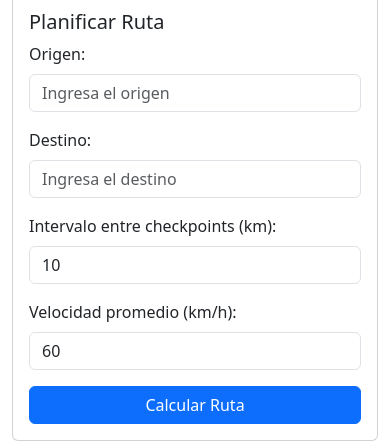
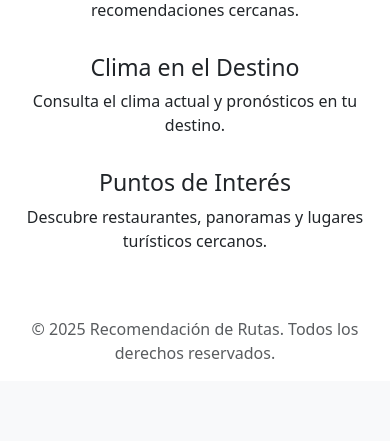
Before and after one commit to jleiva831/recomendacionruta, a Flask app: page / in a window 390 px wide. Shown: the part 611-1052 px from the top of the page. After the commit the page ends 970 px from the top, so only its background shows below. Run offline with Flask 3, Linux system fonts and the light colour scheme; the visitor is signed in with stand-in values (Sample User, id 1).

Commit message:
Initial commit: Add project files

```diff
--- a/Templates/base.html
+++ b/Templates/base.html
@@ -17,28 +17,32 @@
 </head>
 <body>
     <!-- Menú de navegación -->
-    <nav class="navbar navbar-expand-lg navbar-dark bg-dark">
+    <nav class="navbar navbar-expand-lg navbar-light bg-light">
         <div class="container-fluid">
-            <a class="navbar-brand" href="/">Planificador de Rutas</a>
+            <a class="navbar-brand" href="{{ url_for('index') }}">Recomendación de Rutas</a>
             <button class="navbar-toggler" type="button" data-bs-toggle="collapse" data-bs-target="#navbarNav" aria-controls="navbarNav" aria-expanded="false" aria-label="Toggle navigation">
                 <span class="navbar-toggler-icon"></span>
             </button>
             <div class="collapse navbar-collapse" id="navbarNav">
-                <ul class="navbar-nav">
+                <ul class="navbar-nav ms-auto">
+                    {% if current_user.is_authenticated %}
                         <li class="nav-item">
-                        <a class="nav-link" href="/">Inicio</a>
+                            <a class="nav-link" href="{{ url_for('calcular_ruta') }}">Planificar Ruta</a>
                         </li>
                         <li class="nav-item">
-                        <a class="nav-link" href="/mis_rutas">Mis Rutas</a>
+                            <a class="nav-link" href="{{ url_for('mis_rutas') }}">Mis Rutas</a>
                         </li>
-                    {% if current_user.is_admin %}
                         <li class="nav-item">
-                        <a class="nav-link" href="{{ url_for('admin_users') }}">Administrar Usuarios</a>
+                            <a class="nav-link" href="{{ url_for('logout') }}">Cerrar Sesión</a>
+                        </li>
+                    {% else %}
+                        <li class="nav-item">
+                            <a class="nav-link" href="{{ url_for('login') }}">Iniciar Sesión</a>
+                        </li>
+                        <li class="nav-item">
+                            <a class="nav-link" href="{{ url_for('register') }}">Regístrate</a>
                         </li>
                     {% endif %}
-                    <li class="nav-item">
-                        <a class="nav-link" href="/logout">Cerrar Sesión</a>
-                    </li>
                 </ul>
             </div>
         </div>
--- a/Templates/index.html
+++ b/Templates/index.html
@@ -3,95 +3,37 @@
 {% block title %}Inicio{% endblock %}
 
 {% block content %}
-<div class="row">
-    <div class="col-md-8">
-        <div id="map" style="height: 500px; border: 1px solid #ddd;"></div>
+<div class="container mt-5">
+    <!-- Banner -->
+    <div class="jumbotron text-center bg-primary text-white py-5">
+        <h1 class="display-4">Bienvenido a Recomendación de Rutas</h1>
+        <p class="lead">Planifica tus viajes, descubre puntos de interés y obtén información del clima en tu destino.</p>
+        <a href="{{ url_for('login') }}" class="btn btn-light btn-lg">Iniciar Sesión</a>
+        <a href="{{ url_for('register') }}" class="btn btn-outline-light btn-lg">Regístrate</a>
     </div>
-    <div class="col-md-4">
-        <div class="card">
-            <div class="card-body">
-                <h5 class="card-title">Planificar Ruta</h5>
-                <form id="routeForm">
-                    <div class="mb-3">
-                        <label for="origen" class="form-label">Origen:</label>
-                        <input type="text" id="origen" name="origen" class="form-control" placeholder="Ingresa el origen" required>
-                    </div>
-                    <div class="mb-3">
-                        <label for="destino" class="form-label">Destino:</label>
-                        <input type="text" id="destino" name="destino" class="form-control" placeholder="Ingresa el destino" required>
-                    </div>
-                    <div class="mb-3">
-                        <label for="intervalo_km" class="form-label">Intervalo entre checkpoints (km):</label>
-                        <input type="number" id="intervalo_km" name="intervalo_km" class="form-control" value="10" required>
-                    </div>
-                    <div class="mb-3">
-                        <label for="velocidad_promedio" class="form-label">Velocidad promedio (km/h):</label>
-                        <input type="number" id="velocidad_promedio" name="velocidad_promedio" class="form-control" value="60" required>
-                    </div>
-                    <button type="submit" class="btn btn-primary w-100">Calcular Ruta</button>
-                </form>
-            </div>
+
+    <!-- Menú de características -->
+    <div class="row text-center mt-5">
+        <div class="col-md-4">
+            <i class="fas fa-map-marked-alt fa-3x text-primary"></i>
+            <h3 class="mt-3">Planificación de Rutas</h3>
+            <p>Calcula rutas entre dos puntos y obtén recomendaciones cercanas.</p>
+        </div>
+        <div class="col-md-4">
+            <i class="fas fa-cloud-sun fa-3x text-primary"></i>
+            <h3 class="mt-3">Clima en el Destino</h3>
+            <p>Consulta el clima actual y pronósticos en tu destino.</p>
+        </div>
+        <div class="col-md-4">
+            <i class="fas fa-utensils fa-3x text-primary"></i>
+            <h3 class="mt-3">Puntos de Interés</h3>
+            <p>Descubre restaurantes, panoramas y lugares turísticos cercanos.</p>
         </div>
     </div>
+
+    <!-- Footer -->
+    <footer class="mt-5 text-center text-muted">
+        <p>&copy; 2025 Recomendación de Rutas. Todos los derechos reservados.</p>
+    </footer>
 </div>
-
-<script>
-    document.addEventListener('DOMContentLoaded', () => {
-        const map = L.map('map').setView([0, 0], 2); // Coordenadas iniciales y nivel de zoom
-
-        // Agregar capa de mapa base de OpenStreetMap
-        L.tileLayer('https://{s}.tile.openstreetmap.org/{z}/{x}/{y}.png', {
-            maxZoom: 19,
-            attribution: '© OpenStreetMap contributors'
-        }).addTo(map);
-
-        // Manejar el formulario de planificación de rutas
-        const form = document.getElementById('routeForm');
-        form.addEventListener('submit', async (e) => {
-            e.preventDefault();
-
-            const origen = document.getElementById('origen').value;
-            const destino = document.getElementById('destino').value;
-            const intervalo_km = document.getElementById('intervalo_km').value;
-            const velocidad_promedio = document.getElementById('velocidad_promedio').value;
-
-            try {
-                const response = await fetch('/calcular_ruta', {
-                    method: 'POST',
-                    headers: { 'Content-Type': 'application/json' },
-                    body: JSON.stringify({ origen, destino, intervalo_km, velocidad_promedio })
-                });
-
-                const data = await response.json();
-                if (data.error) {
-                    alert(`Error: ${data.error}`);
-                    return;
-                }
-
-                // Limpiar el mapa antes de agregar una nueva ruta
-                map.eachLayer((layer) => {
-                    if (!layer._url) {
-                        map.removeLayer(layer);
-                    }
-                });
-
-                // Mostrar la ruta en el mapa
-                const coordinates = data.coordinates;
-                const route = L.polyline(coordinates.map(coord => [coord[1], coord[0]]), { color: 'blue' }).addTo(map);
-                map.fitBounds(route.getBounds());
-
-                // Mostrar los checkpoints
-                const routePoints = data.route_points;
-                routePoints.forEach(point => {
-                    L.marker([point.lat, point.lon])
-                        .addTo(map)
-                        .bindPopup(`Km: ${point.kilometro}<br>Tiempo estimado: ${point.tiempo_estimado} horas`);
-                });
-            } catch (error) {
-                console.error(error);
-                alert("Ocurrió un error al calcular la ruta.");
-            }
-        });
-    });
-</script>
 {% endblock %}
--- a/app.py
+++ b/app.py
@@ -25,9 +25,10 @@ login_manager.login_view = "login"
 
 bcrypt = Bcrypt(app)
 
-ORS_API_KEY = "5b3ce3597851110001cf6248fc9aa4bd9bd44ccba9c53c10de543c34"  # Reemplaza con tu clave de OpenRouteService
+# Reemplazar las claves de OpenWeatherMap y OpenRouteService con variables de entorno
+ORS_API_KEY = os.getenv("ORS_API_KEY")  # Asegúrate de definir esta variable en tu archivo .env
+OWM_API_KEY = os.getenv("OWM_API_KEY")  # Asegúrate de definir esta variable en tu archivo .env
 client = openrouteservice.Client(key=ORS_API_KEY)
-OWM_API_KEY = os.getenv("OWM_API_KEY")  # Asegúrate de definir esta variable en tu archivo .env
 
 # Inicializar Flask-Migrate
 migrate = Migrate(app, db)
@@ -248,11 +249,14 @@ def toggle_user(user_id):
     flash(f"El estado de la cuenta de {user.username} ha sido cambiado.")
     return redirect(url_for("admin_users"))
 
-@app.route("/calcular_ruta", methods=["POST"])
+@app.route("/calcular_ruta", methods=["GET", "POST"])
 @login_required
 def calcular_ruta():
-    """Calcula la ruta entre dos puntos, genera checkpoints y guarda en la base de datos."""
-    data = request.json
+    if request.method == "GET":
+        return render_template("calcular_ruta.html")
+
+    # Procesar la solicitud POST
+    data = request.form
     origen = data.get("origen")
     destino = data.get("destino")
     intervalo_km = float(data.get("intervalo_km", 10))  # Distancia entre checkpoints (por defecto: 10 km)
@@ -284,9 +288,10 @@ def calcular_ruta():
         db.session.add(new_route)
         db.session.commit()
 
-        # Generar checkpoints y guardarlos en la base de datos
+        # Generar checkpoints y calcular ETA
         route_points = []
         acumulado_km = 0
+        tiempo_acumulado = 0  # Tiempo acumulado en horas
         for i in range(len(coordinates) - 1):
             start = coordinates[i]
             end = coordinates[i + 1]
@@ -301,20 +306,20 @@ def calcular_ruta():
                     start[1] + factor * (end[1] - start[1])
                 ]
 
-                tiempo_estimado = intervalo_km / velocidad_promedio  # Tiempo estimado en horas
+                tiempo_acumulado += intervalo_km / velocidad_promedio  # Tiempo estimado en horas
                 checkpoint = Checkpoint(
                     route_id=new_route.id,
                     lat=punto_intermedio[1],
                     lon=punto_intermedio[0],
-                    kilometro=round(intervalo_km, 1),
-                    tiempo_estimado=round(tiempo_estimado, 2)
+                    kilometro=round(acumulado_km + tramo_km, 1),
+                    tiempo_estimado=round(tiempo_acumulado, 2)
                 )
                 db.session.add(checkpoint)
                 route_points.append({
                     "lat": punto_intermedio[1],
                     "lon": punto_intermedio[0],
-                    "kilometro": round(intervalo_km, 1),
-                    "tiempo_estimado": round(tiempo_estimado, 2)
+                    "kilometro": round(acumulado_km + tramo_km, 1),
+                    "tiempo_estimado": round(tiempo_acumulado, 2)
                 })
 
                 # Reiniciar el acumulado y continuar desde el punto intermedio
@@ -325,9 +330,11 @@ def calcular_ruta():
 
         db.session.commit()
 
-        return jsonify({"route_points": route_points, "coordinates": coordinates})
+        # Renderizar la plantilla con el mapa y los puntos calculados
+        return render_template("ver_ruta.html", route=new_route, coordinates=coordinates, route_points=route_points)
     except Exception as e:
-        return jsonify({"error": str(e)}), 500
+        flash(f"Error al calcular la ruta: {str(e)}")
+        return redirect(url_for("calcular_ruta"))
 
 @app.route("/mis_rutas")
 @login_required
@@ -394,21 +401,29 @@ def ver_ruta(route_id):
     # Obtener POIs agrupados por categorías solo para el destino
     pois_destino = obtener_pois_por_categorias(coordinates[-1][1], coordinates[-1][0], categorias) if coordinates else {}
 
-    # Validar que los datos sean serializables
+    # Validar que los datos sean serializables y asignar valores predeterminados
     clima_destino = clima_destino if isinstance(clima_destino, dict) else {}
     pois_destino = pois_destino if isinstance(pois_destino, dict) else {}
+    coordinates = coordinates if isinstance(coordinates, list) else []
 
-    # Depuración: Imprimir los valores antes de enviarlos al frontend
-    print("Coordenadas:", coordinates)
-    print("Clima en el destino:", clima_destino)
-    print("POIs en el destino:", pois_destino)
+    # Generar puntos de la ruta para el mapa
+    route_points = [
+        {
+            "lat": checkpoint.lat,
+            "lon": checkpoint.lon,
+            "kilometro": checkpoint.kilometro,
+            "tiempo_estimado": checkpoint.tiempo_estimado
+        }
+        for checkpoint in checkpoints
+    ]
 
     return render_template(
         "ver_ruta.html",
         route=route,
         coordinates=coordinates,
         clima_destino=clima_destino,
-        pois_destino=pois_destino
+        pois_destino=pois_destino,
+        route_points=route_points
     )
 
 if __name__ == "__main__":
```
Also changed, not shown: Templates/calcular_ruta.html (added, +28 -0 lines), Templates/ver_ruta.html (+15 -36 lines), docker-compose.yml (added, +24 -0 lines), static/js/map.js (+19 -2 lines), 2 other files. Lines whose indentation alone changed are shown as unchanged.
